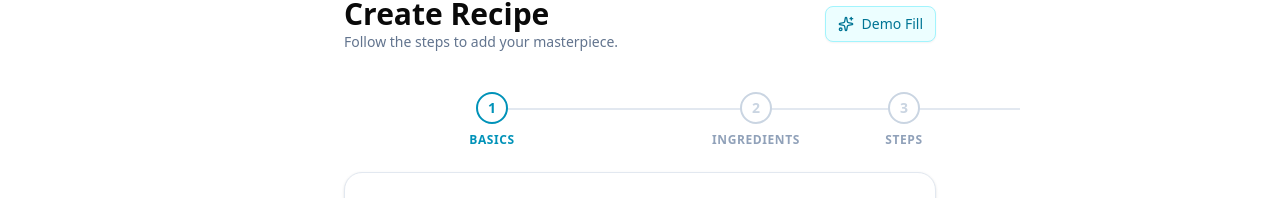
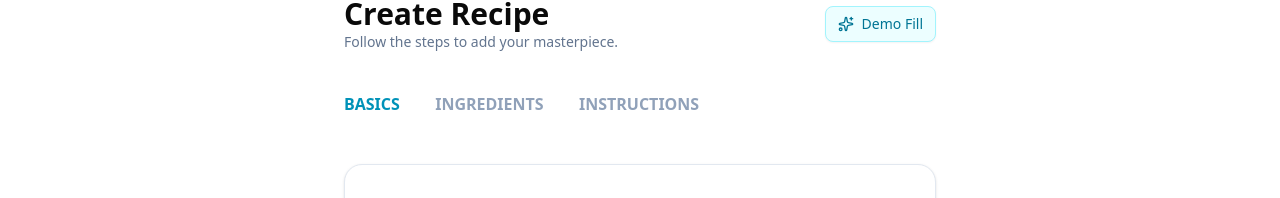
Before and after one commit to whosedreamisthis/recipe-manager, a Next.js app: page /create in a window 1280 px wide. Shown: the part 100-298 px from the top of the page. Built offline with nearby package versions, Linux system fonts and the light colour scheme; no server answers.

Commit message:
simplified form progress

```diff
--- a/components/Form/FormProgress.tsx
+++ b/components/Form/FormProgress.tsx
@@ -13,70 +13,25 @@
 	const steps = [
 		{ id: 1, label: 'Basics' },
 		{ id: 2, label: 'Ingredients' },
-		{ id: 3, label: 'Steps' },
+		{ id: 3, label: 'Instructions' },
 	];
 
 	return (
-		<nav aria-label="Progress" className="w-full px-4">
-			<ol role="list" className="flex items-center w-full">
-				{steps.map((step, index) => (
-					<li
-						key={step.id}
-						className={`relative flex flex-col items-center ${
-							index !== steps.length - 1 ? 'flex-1' : ''
-						}`}
+		<div className="flex justify-between w-[60%] mt-4">
+			{steps.map((step, index) => {
+				return (
+					<p
+						key={index}
+						className={`uppercase font-bold ${
+							currentStep === index + 1
+								? 'text-cyan-600'
+								: 'text-slate-400'
+						} `}
 					>
-						{/* The Line (Only for steps that aren't the last one) */}
-						{index !== steps.length - 1 && (
-							<div
-								className="absolute w-full h-0.5"
-								style={{
-									top: '1rem',
-									left: '50%',
-									backgroundColor:
-										step.id < currentStep
-											? '#0891b2'
-											: '#e2e8f0', // cyan-600 or slate-200
-								}}
-							/>
-						)}
-
-						{/* Circle and Icon */}
-						<div className="relative z-10 flex flex-col items-center">
-							<div
-								className={`flex h-8 w-8 items-center justify-center rounded-full border-2 transition-colors duration-300 bg-white ${
-									step.id < currentStep
-										? 'bg-cyan-600 border-cyan-600'
-										: step.id === currentStep
-										? 'border-cyan-600 text-cyan-600'
-										: 'border-slate-300 text-slate-300'
-								}`}
-							>
-								{step.id < currentStep ? (
-									<Check className="h-5 w-5 text-white" />
-								) : (
-									<span className="text-sm font-bold">
-										{step.id}
-									</span>
-								)}
-							</div>
-
-							{/* Label - Positioned absolutely below to avoid affecting line width */}
-							<div className="absolute top-10 w-32 text-center">
-								<span
-									className={`text-[10px] sm:text-xs font-bold uppercase tracking-wider block transition-colors ${
-										step.id === currentStep
-											? 'text-cyan-600'
-											: 'text-slate-400'
-									}`}
-								>
-									{step.label}
-								</span>
-							</div>
-						</div>
-					</li>
-				))}
-			</ol>
-		</nav>
+						{step.label}
+					</p>
+				);
+			})}
+		</div>
 	);
 }
```
